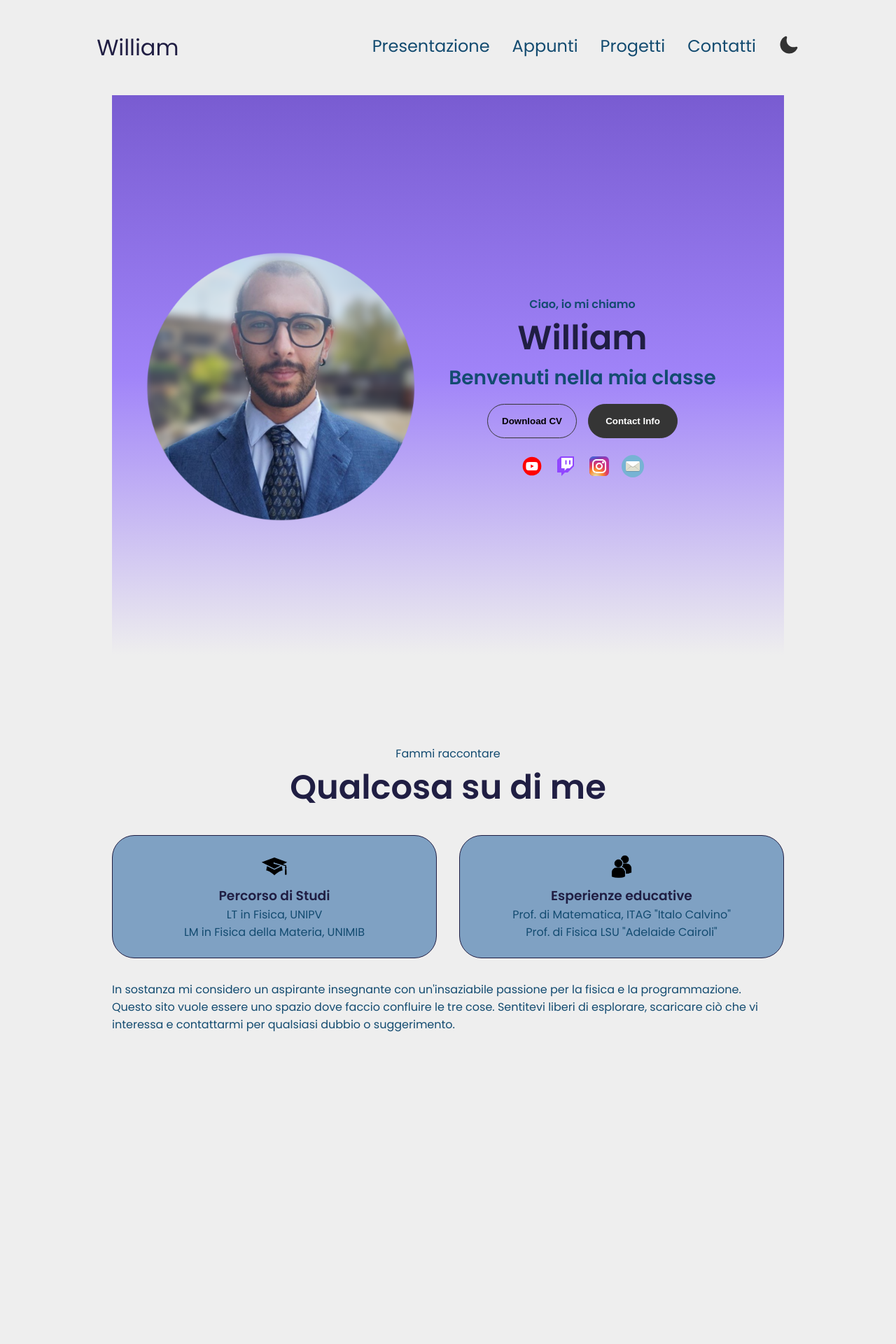
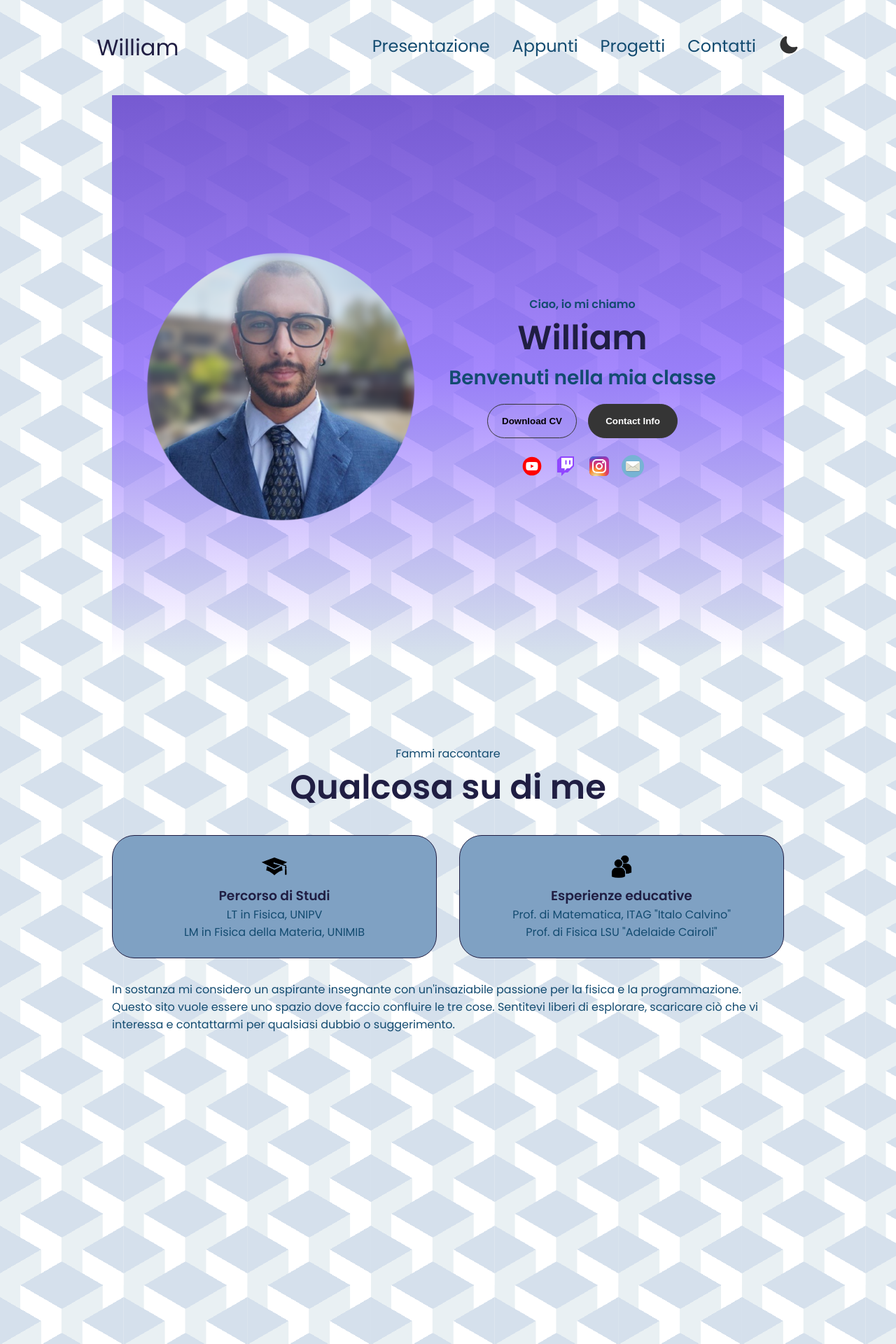
Before and after one commit to h4students98/h4students98.github.io, a PHP site: page / in a window 1280 px wide. Shown: the top 1920 px of the page at 70% size. Run offline with PHP 8.4, Linux system fonts and the light colour scheme.

Commit message:
background added

```diff
--- a/style.css
+++ b/style.css
@@ -33,6 +33,8 @@ a, .btn, .icon, .project-i mg, .details-container, input, textarea {
   --fifth-color: #201E43;
   --white: #FFFFFF;
   --black: #000000;
+  --bg1: #e9f0f3;
+  --bg2: #d5e0ec;
 }
 .dark-theme{
   --primary-color: #201E43;
@@ -42,11 +44,27 @@ a, .btn, .icon, .project-i mg, .details-container, input, textarea {
   --fifth-color: #EEEEEE;
   --white: #000000;
   --black: #FFFFFF;
+  --bg1: #201E43;
+  --bg2: #293E52;
 }
 
 body {
   font-family: "Poppins", sans-serif;
   background-color: var(--primary-color);
+    --s: 102px; /* control the size*/
+  --c1: var(--bg1);
+  --c2: var(--white);
+  --c3: var(--bg2);
+
+  --_g: var(--c3) 0 120deg,#0000 0;
+  background:
+    conic-gradient(from -60deg at 50% calc(100%/3),var(--_g)),
+    conic-gradient(from 120deg at 50% calc(200%/3),var(--_g)),
+    conic-gradient(from  60deg at calc(200%/3),var(--c3) 60deg,var(--c2) 0 120deg,#0000 0),
+    conic-gradient(from 180deg at calc(100%/3),var(--c1) 60deg,var(--_g)),
+    linear-gradient(90deg,var(--c1)   calc(100%/6),var(--c2) 0 50%,
+                          var(--c1) 0 calc(500%/6),var(--c2) 0);
+  background-size: calc(1.732*var(--s)) var(--s);
 }
 
 html {
```
